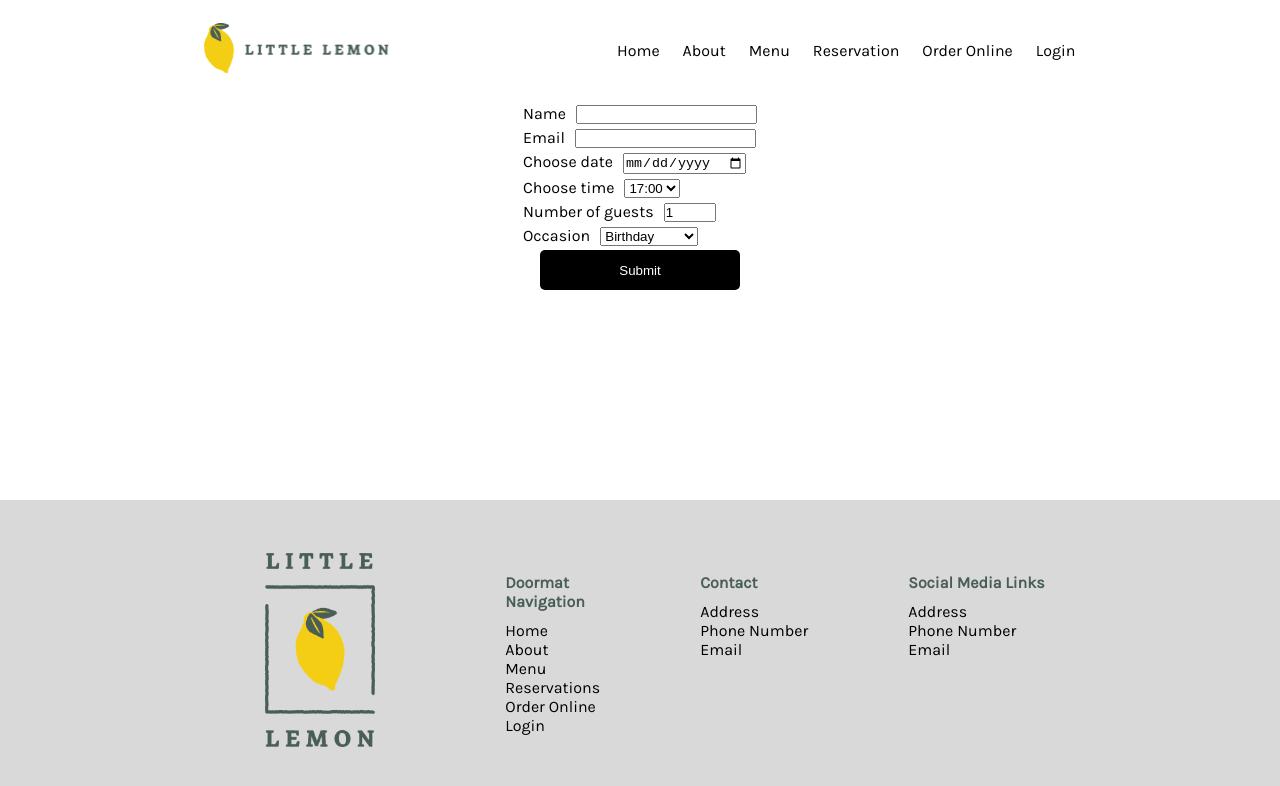
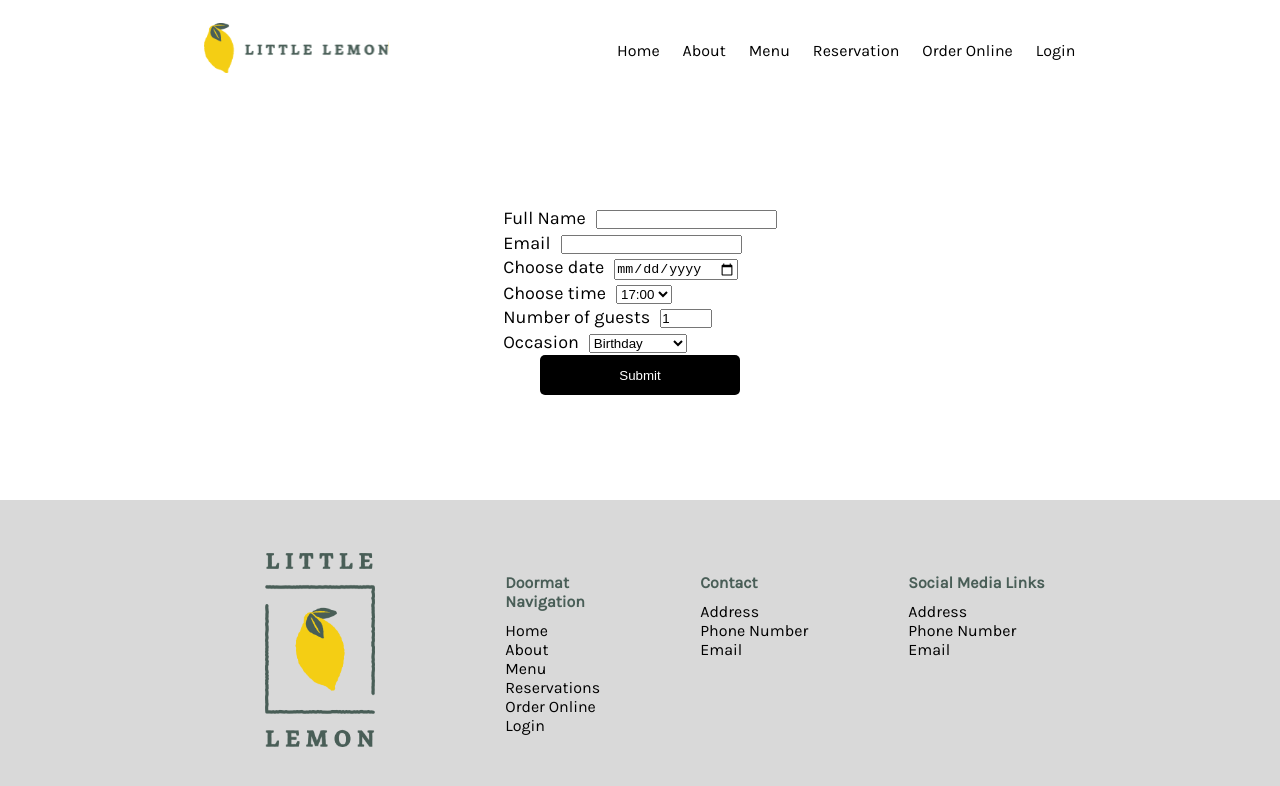
Before and after one commit to kalpesh-d/little-lemon, a React (Create React App) app: page /reservation in a window 1280 px wide. Shown: the top 786 px of the page. Built offline with nearby package versions, Linux system fonts and the light colour scheme; the HTML template or start-up script is replaced by a standard one; a web font is replaced by a local one.

Commit message:
booking form complete functionality complete

```diff
--- a/public/index.html
+++ b/public/index.html
@@ -48,4 +48,5 @@
       To create a production bundle, use `npm run build` or `yarn build`.
     -->
   </body>
+  <script src="https://raw.githubusercontent.com/Meta-Front-End-Developer-PC/capstone/master/api.js"></script>
 </html>
--- a/src/App.js
+++ b/src/App.js
@@ -4,6 +4,7 @@ import Menu from './Routes/Menu';
 import OrderOnline from './Routes/OrderOnline'
 import Reservation from './Routes/Reservation';
 import Login from './Routes/Login';
+import Confirmed from './components/ConfirmedBooking.js'
 import './App.css';
 
 function App() {
@@ -15,6 +16,7 @@ function App() {
         <Route path='/reservation' element={<Reservation />}/>
         <Route path='/order-online' element={<OrderOnline />}/>
         <Route path='/login' element={<Login />}/>
+        <Route path='/confirmed' element={<Confirmed />}/>
       </Routes>
     </>
   );
--- a/src/Routes/Reservation.js
+++ b/src/Routes/Reservation.js
@@ -1,12 +1,22 @@
 import Navigation from "../components/Navigation";
 import BookingForm from "../components/BookingForm";
 import Footer from "../components/Footer";
+import { fetchAPI } from '../../src/bookingAPI.js';
+import { useReducer } from "react";
+
 
 function Reservation() {
+    function updateTimes(date) {
+        return fetchAPI(date);
+    }
+
+    const output = fetchAPI(new Date());
+    const [availableTimes, dispatch] = useReducer(updateTimes, output);
+
     return(
         <>
             <Navigation />
-            <BookingForm />
+            <BookingForm availableTimes={availableTimes} updateTimes={dispatch}/>
             <Footer/>
         </>
     );
--- /dev/null
+++ b/src/bookingAPI.js
@@ -0,0 +1,29 @@
+const seededRandom = function (seed) {
+    var m = 2 ** 35 - 31;
+    var a = 185852;
+    var s = seed % m;
+    return function () {
+      return (s = (s * a) % m) / m;
+    };
+};
+
+export function fetchAPI(date) {
+  let result = [];
+  let dt = new Date(date);
+  let seed = dt.getDate();
+
+  let random = seededRandom(seed);
+  for (let i = 17; i <= 23; i++) {
+    if (random() < 0.5) {
+      result.push(i + ":00");
+    }
+    if (random() < 0.5) {
+      result.push(i + ":30");
+    }
+  }
+  return result;
+}
+
+export function submitAPI(formData) {
+  return true;
+}
--- a/src/components/BookingForm.js
+++ b/src/components/BookingForm.js
@@ -1,65 +1,54 @@
 import { useState } from 'react';
+import { Link } from 'react-router-dom';
 import '../components/css/BookingForm.css'
 
-function BookingPage() {
-    const [name, setName]= useState("");
-    const [email, setEmail]= useState("");
-    const [reservationDate, setReservationDate] = useState("");
-    const [reservationTime, setReservationTime] = useState("17:00");
+function BookingPage(props) {
+    const [name, setName] = useState("");
+    const [email, setEmail] = useState("");
+    const [date, setDate] = useState("");
     const [numberOfGuests, setNumberOfGuests] = useState(1);
-    const [occasion, setOccasion] = useState("Birthday");
-    const [availableTimes, setAvailableTimes] = useState([
-        "17:00",
-        "18:00",
-        "19:00",
-        "20:00",
-        "21:00",
-        "22:00",
-    ]);
+    const [occasion, setOccasion] = useState("");
 
-    const handleSubmit = e => {
-        e.preventDefault();
-        console.log("Form submitterd",{
-            name,
-            email,
-            reservationDate,
-            reservationTime,
-            numberOfGuests,
-            occasion
-        })
-    };
+    const [finalTime, setFinalTime] = useState(
+        props.availableTimes.map((times) => <option>{times}</option>)
+    );
+
+    function handleDateChange(e) {
+      setDate(e.target.value);
+
+      var stringify = e.target.value;
+      const date = new Date(stringify);
+
+      props.updateTimes(date);
+
+      setFinalTime(props.availableTimes.map((times) => <option>{times}</option>));
+    }
 
     return(
         <form>
             <div class="form-input">
-
                 <div className="name">
-                    <label htmlFor="res-name">Name</label>
+                    <label htmlFor="res-name">Full Name</label>
                     <input type="text" id="res-name"
-                    value={name} onChange={e=> setName(e.target.value)}/>
+                    value={name} onChange={e => setName(e.target.value)}/>
                 </div>
 
                 <div className="email">
                     <label htmlFor="res-email">Email</label>
                     <input type="email" id="res-email"
-                    value={email} onChange={e=> setEmail(e.target.value)}/>
+                    value={email} onChange={e => setEmail(e.target.value)}/>
                 </div>
 
                 <div className="date">
                     <label htmlFor="res-date">Choose date</label>
                     <input type="date" id="res-date"
-                    value={reservationDate} onChange={e=> setReservationDate(e.target.value)}/>
+                    value={date} onChange={handleDateChange}/>
                 </div>
 
                 <div className="time">
                     <label htmlFor="res-time">Choose time</label>
-                    <select id="res-time " value={reservationTime}
-                    onChange={e => setReservationTime(e.target.value)}>
-                      {
-                        availableTimes.map(time => (
-                            <option key={time}>{time}</option>
-                        ))
-                      }
+                    <select id="res-time" >
+                        {finalTime}
                     </select>
                 </div>
 
@@ -71,14 +60,16 @@ function BookingPage() {
 
                 <div className="ocassion">
                     <label htmlFor="occasion">Occasion</label>
-                    <select id="occasion" value={occasion} onChange={e => setOccasion(e.target.value)}>
+                    <select id="occasion" value={occasion} onChange={setOccasion} >
                       <option>Birthday</option>
                       <option>Engagement</option>
                       <option>Anniversary</option>
                     </select>
                 </div>
             </div>
-            <input className="btn" type="submit" defaultValue="Make Your reservation" onClick={handleSubmit}/>
+            <Link to="/confirmed">
+                <button className="btn" type='submit'>Submit</button>
+            </Link>
         </form>
     );
 }
--- /dev/null
+++ b/src/components/ConfirmedBooking.js
@@ -0,0 +1,23 @@
+import Navigation from "./Navigation";
+import { Link } from "react-router-dom";
+import './css/ConfirmedBooking.css';
+
+function Confirmed() {
+    return(
+        <>
+            <Navigation />
+            <section className="reserve-header-text">
+              <h1>Your Reservation is Confirmed!</h1>
+              <p>A confirmation message has been sent to your email.</p>
+              <p>Thanks for dining with us!</p>
+            </section>
+            <section className="buttons">
+                <Link to='/'>
+                    <button className="btn home">Home</button>
+                </Link>
+            </section>
+        </>
+    );
+}
+
+export default Confirmed;
--- a/src/components/css/BookingForm.css
+++ b/src/components/css/BookingForm.css
@@ -1,6 +1,11 @@
 form {
+  font-size: 1.8rem;
+  display: flex;
   height: 50vh;
   margin: 0 auto;
+  flex-direction: column;
+  justify-content: center;
+  align-items: center;
 }
 
 .form-input {
@@ -17,7 +22,7 @@ label {
   margin-right: 1rem;
 }
 
-input[type="submit"] {
+.btn[type="submit"] {
   height: 4rem;
   width: 20rem;
 }
--- /dev/null
+++ b/src/components/css/ConfirmedBooking.css
@@ -0,0 +1,18 @@
+.reserve-header-text {
+  display: flex;
+  flex-direction: column;
+  justify-content: center;
+  align-items: center;
+  margin: 15rem auto 5rem;
+}
+
+.home {
+  height: 4rem;
+  width: 15rem;
+}
+
+@media screen and (min-width: 300px) and (max-width: 900px) {
+  .reserve-header-text {
+    margin: 15rem 7rem 2rem;
+  }
+}
```
Also changed, not shown: src/components/App.text.js (added, +8 -0 lines).
